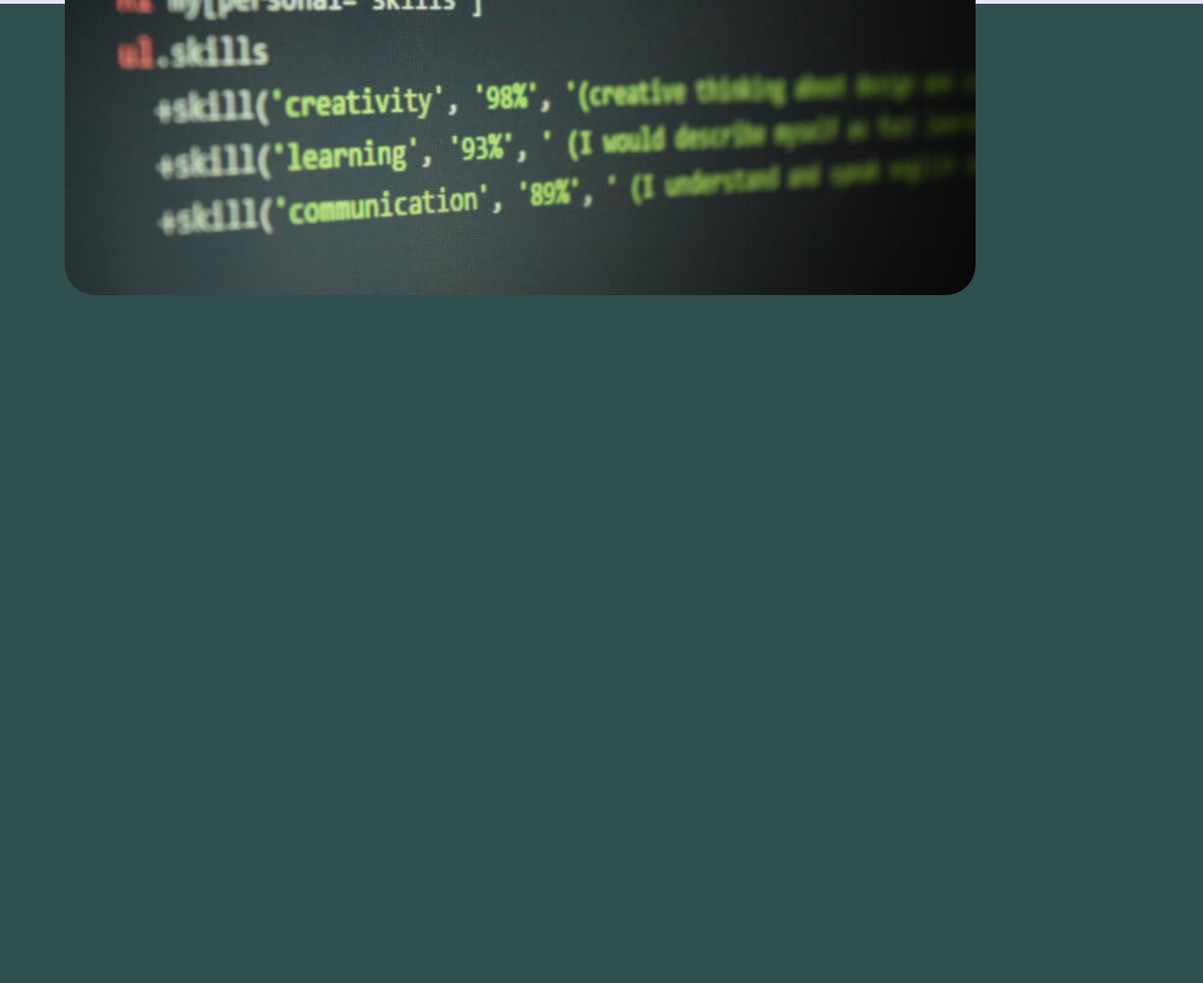
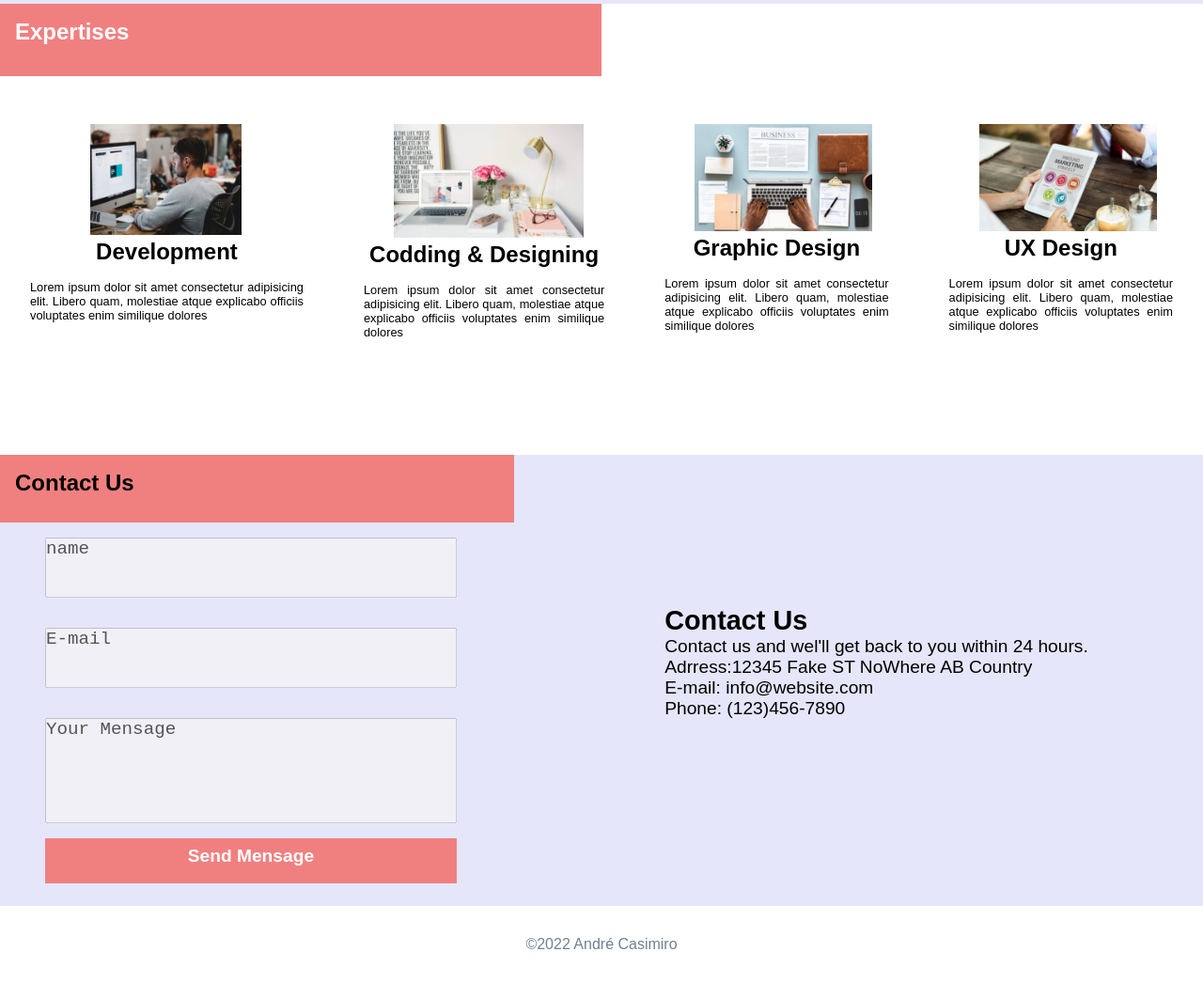
Before and after one commit to Andre-nemesis/tweb, a plain HTML site: page tweb/projeto 2/html/index.html in a window 1280 px wide. Shown: the part 1356-2402 px from the top of the page at 94% size. Before the commit the page ends 1674 px from the top, so only its background shows below. Drawn offline with Linux system fonts and the light colour scheme; files whose address does not match are found by name.

Commit message:
Update index.html

```diff
--- a/tweb/projeto 2/html/index.html
+++ b/tweb/projeto 2/html/index.html
@@ -16,13 +16,13 @@
             <nav>
                 <ul class="nav">
                     <li><a href="#home">Home</a></li>
-                    <li><a href="#">About</a></li>
-                    <li><a href="#">Expertises</a></li>
-                    <li><a href="#">Contact</a></li>
+                    <li><a href="#about">About</a></li>
+                    <li><a href="#expertises">Expertises</a></li>
+                    <li><a href="#contact">Contact</a></li>
                 </ul>
             </nav>
 
-            <img class="img img2" src="file:///C:/Users/Aluno/Downloads/projeto_II/imgs/brand.svg">
+            <img class="img img2" src="https://raw.githubusercontent.com/Andre-nemesis/tweb/35edb2d974391265e39ac6a8ad1191325425e5fa/tweb/projeto%202/imgs/brand.svg">
 
         </div>
 
@@ -36,24 +36,72 @@
 
     </section>
 
-    <section class="sec2">
-        <h1>About</h1>
-        <div>
-            <h1>Lorem Ipsum</h1>
+    <section class="sec2" id="about">
+        <div class="tex-sec2">
+            <h1>About</h1>
+            <h2>Lorem Ipsum</h2>
             <p>Lorem ipsum, dolor sit amet consectetur adipisicing elit. Laborum dolores hic assumenda
                 sint cum, fugit ratione odit impedit perspiciatis quod at quis molestias velit corporis et.
+                Deserunt veniam beatae fuga.Lorem ipsum, dolor sit amet consectetur adipisicing elit. Laborum dolores hic assumenda
+                sint cum, fugit ratione odit impedit perspiciatis quod at quis molestias velit corporis et.
                 Deserunt veniam beatae fuga.</p>
-            <img src="file:///C:/Users/Aluno/Downloads/projeto_II/imgs/img-8.jpg">
+        </div>
+            <img src="https://github.com/Andre-nemesis/tweb/blob/main/tweb/projeto%202/imgs/img-8.jpg?raw=true">
+    </section>
+
+    <section class="sec3" id="expertises">
+        <h1 class="tt">Expertises</h1>
+        <div class="b1 b-11">
+            <img src="https://github.com/Andre-nemesis/tweb/blob/main/tweb/projeto%202/imgs/img-4.jpg?raw=true">
+            <h2>Development</h2>
+            <p>Lorem ipsum dolor sit amet consectetur adipisicing elit. Libero quam,
+                molestiae atque explicabo officiis voluptates enim similique dolores</p>
+        </div>
+
+        <div class="b2 b-22">
+            <img src="https://github.com/Andre-nemesis/tweb/blob/main/tweb/projeto%202/imgs/img-5.jpg?raw=true">
+            <h2>Codding & Designing</h2>
+            <p>Lorem ipsum dolor sit amet consectetur adipisicing elit. Libero quam,
+                molestiae atque explicabo officiis voluptates enim similique dolores</p>
+        </div>
+
+        <div class="b3 b-33">
+            <img src="https://github.com/Andre-nemesis/tweb/blob/main/tweb/projeto%202/imgs/img-6.jpg?raw=true">
+            <h2>Graphic Design</h2>
+            <p>Lorem ipsum dolor sit amet consectetur adipisicing elit. Libero quam,
+                molestiae atque explicabo officiis voluptates enim similique dolores</p>
+        </div>
+
+        <div class="b4 b-44">
+            <img src="https://github.com/Andre-nemesis/tweb/blob/main/tweb/projeto%202/imgs/img-7.jpg?raw=true">
+            <h2>UX Design</h2>
+            <p>Lorem ipsum dolor sit amet consectetur adipisicing elit. Libero quam,
+                molestiae atque explicabo officiis voluptates enim similique dolores</p>
+        </div>
+
+    </section>
+
+    <section class="sec4" id="contact">
+        <div class="sec4-t1 sec4-t11">
+            <h1 class="tit">Contact Us</h1>
+            <textarea class="name" rows="2" cols="30" minlength="20" maxlength="50" disabled>name</textarea>
+            <textarea class="email" rows="2" cols="30" minlength="20" maxlength="50" disabled>E-mail</textarea>
+            <textarea class="msg" rows="2" cols="30" minlength="20" maxlength="50" disabled>Your Mensage</textarea>
+            <h2 class="send" rows="2" cols="30" minlength="20" maxlength="50" disabled>Send Mensage</h2>
+        </div>
+
+        <div class="sec4-t2 sec4-t22">
+            <h1>Contact Us</h1>
+            <p>Contact us and wel'll get back to you within 24 hours.<br>
+                Adrress:12345 Fake ST NoWhere AB Country<br>
+                E-mail: info@website.com<br>
+                Phone: (123)456-7890
+            </p>
         </div>
     </section>
 
-    <section>
-
-    </section>
-
-    <section>
-
-    </section>
-
+    <footer>
+        <p class="foot">©2022 André Casimiro</p>
+    </footer>
 </body>
 </html>
```
